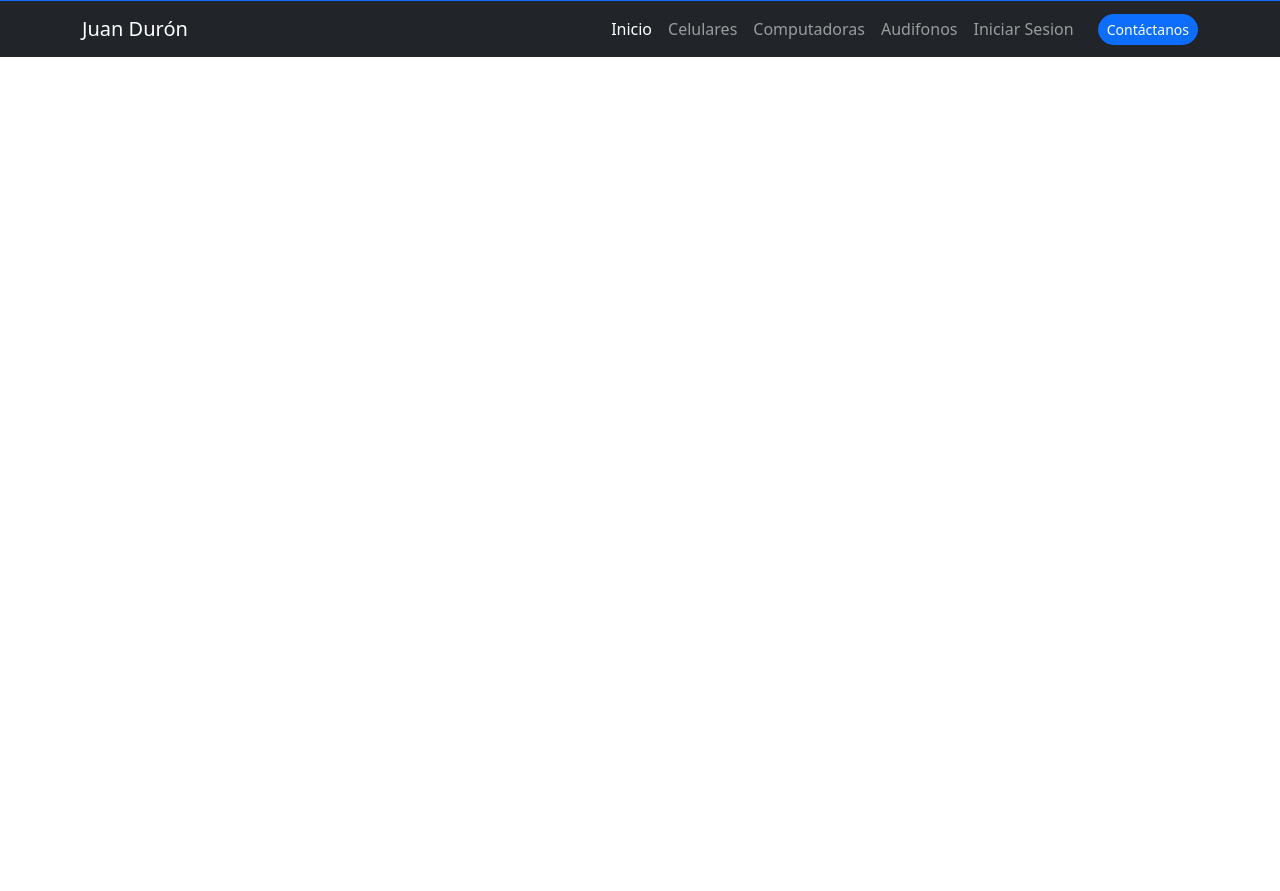
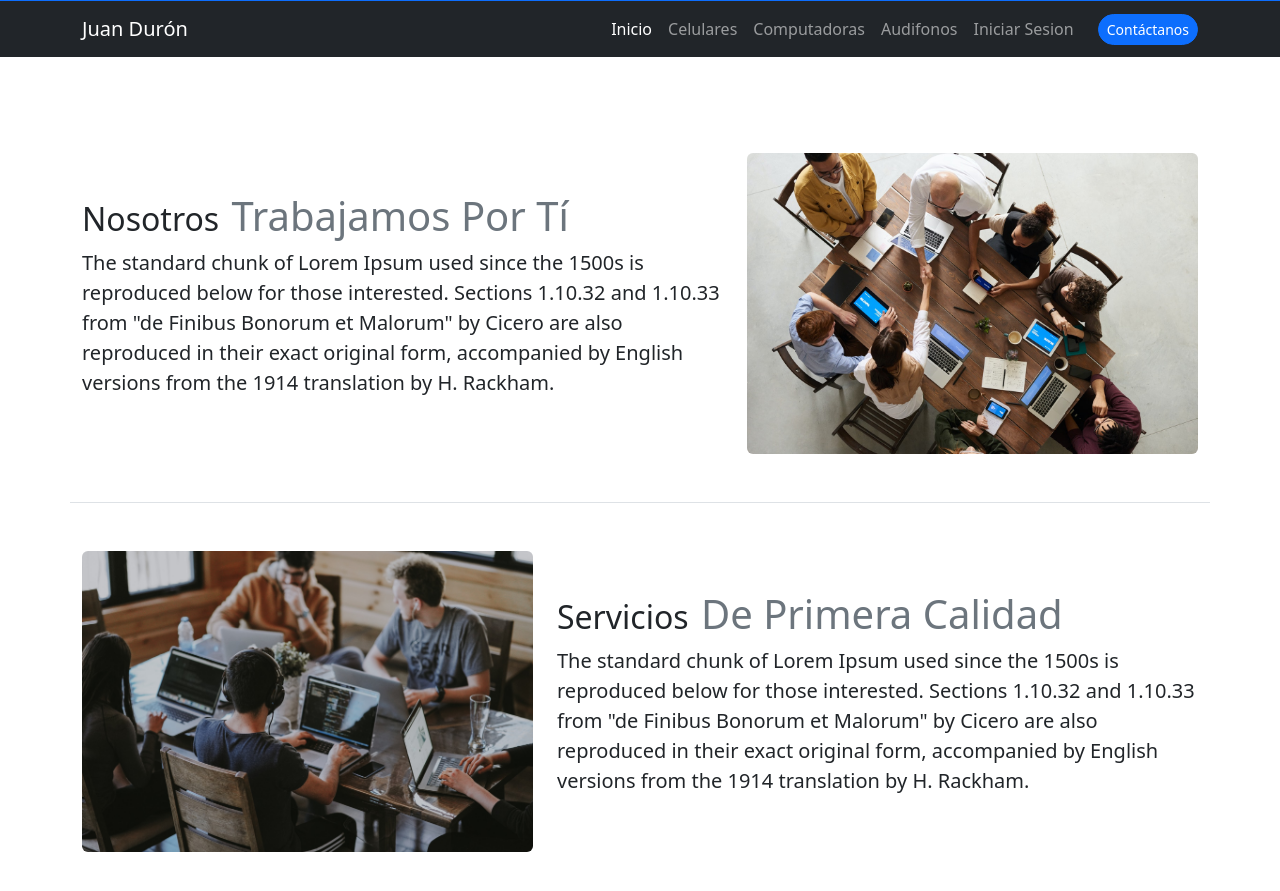
Before and after one commit to Juan-Duron/Repo_TiendaOnline, a plain HTML site: page index.html in a window 1280 px wide. Shown: the part 31-922 px from the top of the page. Before the commit the page ends 800 px from the top, so only its background shows below. Drawn offline with nearby package versions, Linux system fonts and the light colour scheme.

Commit message:
main team

```diff
--- a/index.html
+++ b/index.html
@@ -57,5 +57,30 @@
             </div>
         </nav>
     </header>
+    <main class="container py-5">
+        <div class="row py-5 border-bottom">
+            <div class="col-md-7 align-self-center">
+                <h2>Nosotros <span class="text-muted fs-1 ms-1">Trabajamos Por Tí</span></h2>
+                <p class="lead">
+                    The standard chunk of Lorem Ipsum used since the 1500s is reproduced below for those interested. Sections 1.10.32 and 1.10.33 from "de Finibus Bonorum et Malorum" by Cicero are also reproduced in their exact original form, accompanied by English versions from the 1914 translation by H. Rackham.
+                </p>
+            </div>
+            <div class="col-md-5">
+                <img src="img/image4.jpg" alt="team" class="w-100 h-100 rounded">
+            </div>
+        </div>
+
+        <div class="row py-5">
+            <div class="col-md-7 align-self-center order-md-2">
+                <h2>Servicios <span class="text-muted fs-1 ms-1">De Primera Calidad</span></h2>
+                <p class="lead">
+                    The standard chunk of Lorem Ipsum used since the 1500s is reproduced below for those interested. Sections 1.10.32 and 1.10.33 from "de Finibus Bonorum et Malorum" by Cicero are also reproduced in their exact original form, accompanied by English versions from the 1914 translation by H. Rackham.
+                </p>
+            </div>
+            <div class="col-md-5 order-md-1">
+                <img src="img/image5.jpg" alt="team" class="w-100 h-100 rounded">
+            </div>
+        </div>
+    </main>
 </body>
 </html>
```
